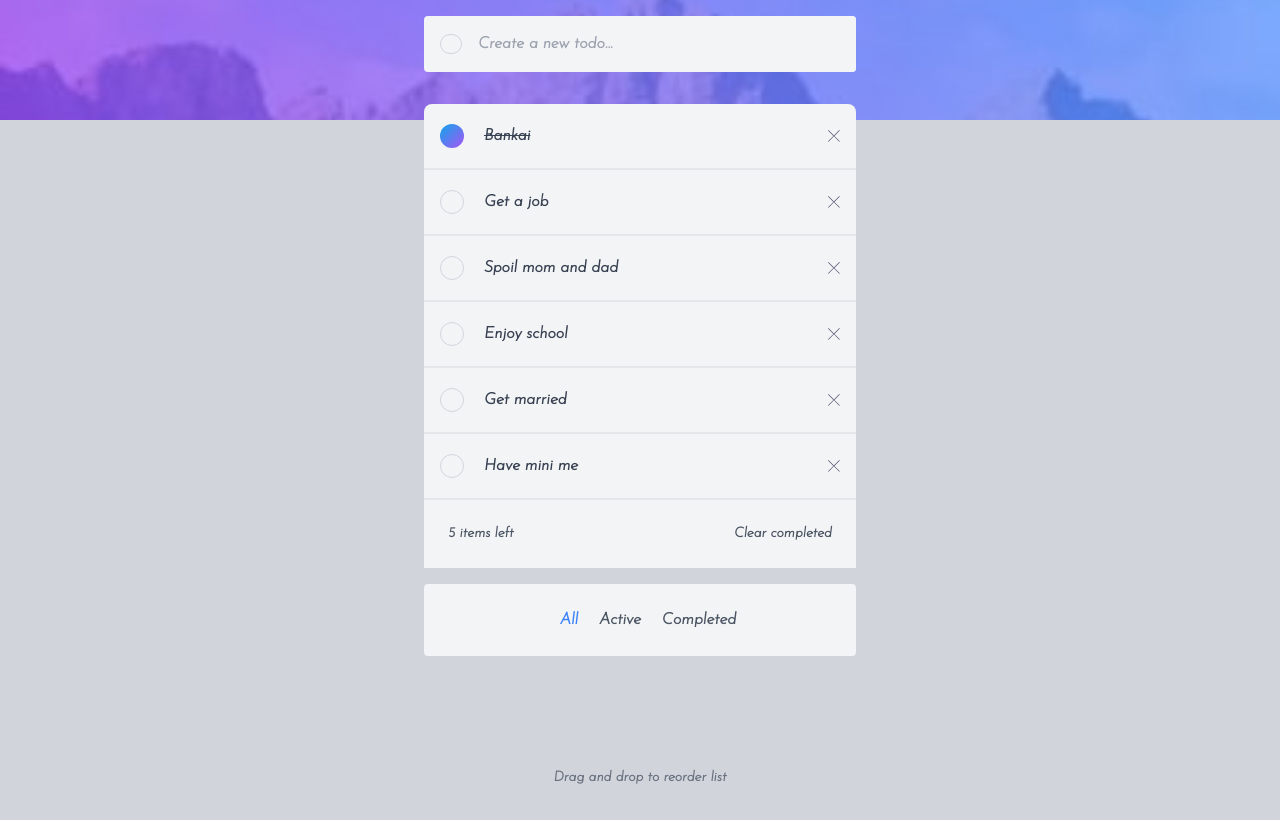
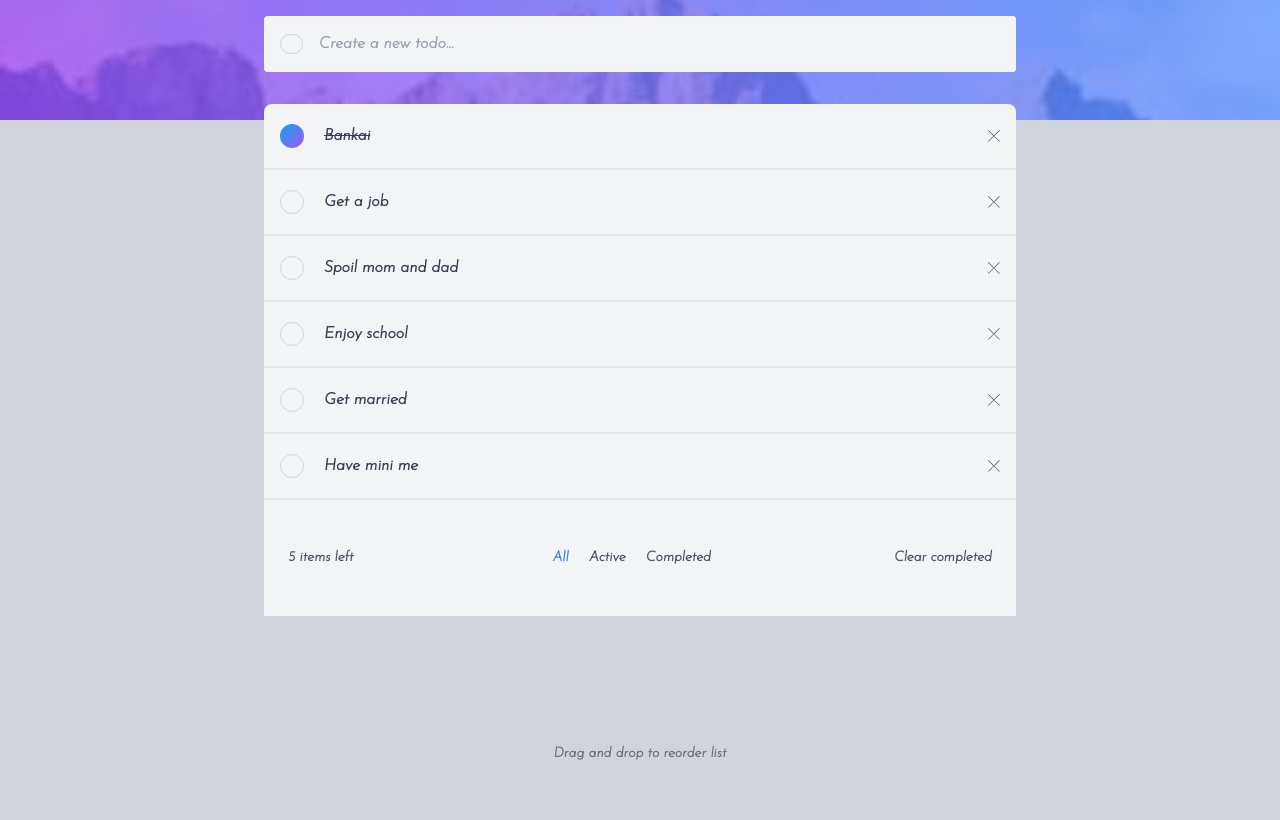
Before and after one commit to Yinkusadel/js-to-do-app, a website built with Vite: page index.html in a window 1280 px wide. Shown: the part 96-916 px from the top of the page. After the commit the page ends 892 px from the top, so only its background shows below. Built offline with nearby package versions, Linux system fonts and the light colour scheme.

Commit message:
feat: update desktop design

```diff
--- a/index.html
+++ b/index.html
@@ -15,7 +15,7 @@
   </head>
   <body class="bg-gray-300">
     <header class="bg-[url('src/images/mobile-blue-bg.png')] bg-cover bg-no-repeat">
-      <div class="mb-0 ml-auto mr-auto mt-0 w-[30rem] pb-12 pl-6 pr-6 pt-12">
+      <div class="mb-0 ml-auto mr-auto mt-0 w-[30rem] pb-12 pl-6 pr-6 pt-12 min-[800px]:w-[50rem]">
         <section class="mb-8 flex items-center justify-between">
           <h1 class="text-2xl font-semibold tracking-[7px] text-gray-100">TODO</h1>
           <button type="button" title="theme" class="cursor-pointer bg-transparent">
@@ -38,7 +38,9 @@
       </div>
     </header>
     <main>
-      <div class="mb-0 ml-auto mr-auto mt-0 w-[30rem] pb-12 pl-6 pr-6 pt-12 font-custom">
+      <div
+        class="mb-0 ml-auto mr-auto mt-0 w-[30rem] pb-12 pl-6 pr-6 pt-12 font-custom min-[800px]:w-[50rem]"
+      >
         <ul class="-mt-16">
           <li
             class="flex w-full cursor-pointer items-center justify-between rounded-t-lg border-b-2 bg-gray-100 p-4 outline-none"
@@ -146,10 +148,32 @@
             <span class="">5</span>
             <span>items left</span>
           </div>
+          <div class="hidden justify-around rounded bg-gray-100 p-6 min-[800px]:flex">
+            <div class="">
+              <button
+                type="button"
+                class="ml-4 cursor-pointer font-bold text-blue-500 hover:text-black"
+              >
+                All
+              </button>
+              <button
+                type="button"
+                class="ml-4 cursor-pointer font-bold text-gray-600 hover:text-red-800"
+              >
+                Active
+              </button>
+              <button
+                type="button"
+                class="ml-4 cursor-pointer font-bold text-gray-600 hover:text-green-400"
+              >
+                Completed
+              </button>
+            </div>
+          </div>
           <span class="text-sm hover:text-black">Clear completed</span>
         </div>
 
-        <div class="flex justify-around rounded bg-gray-100 p-6">
+        <div class="flex justify-around rounded bg-gray-100 p-6 min-[800px]:hidden">
           <div class="">
             <button
               type="button"
```
